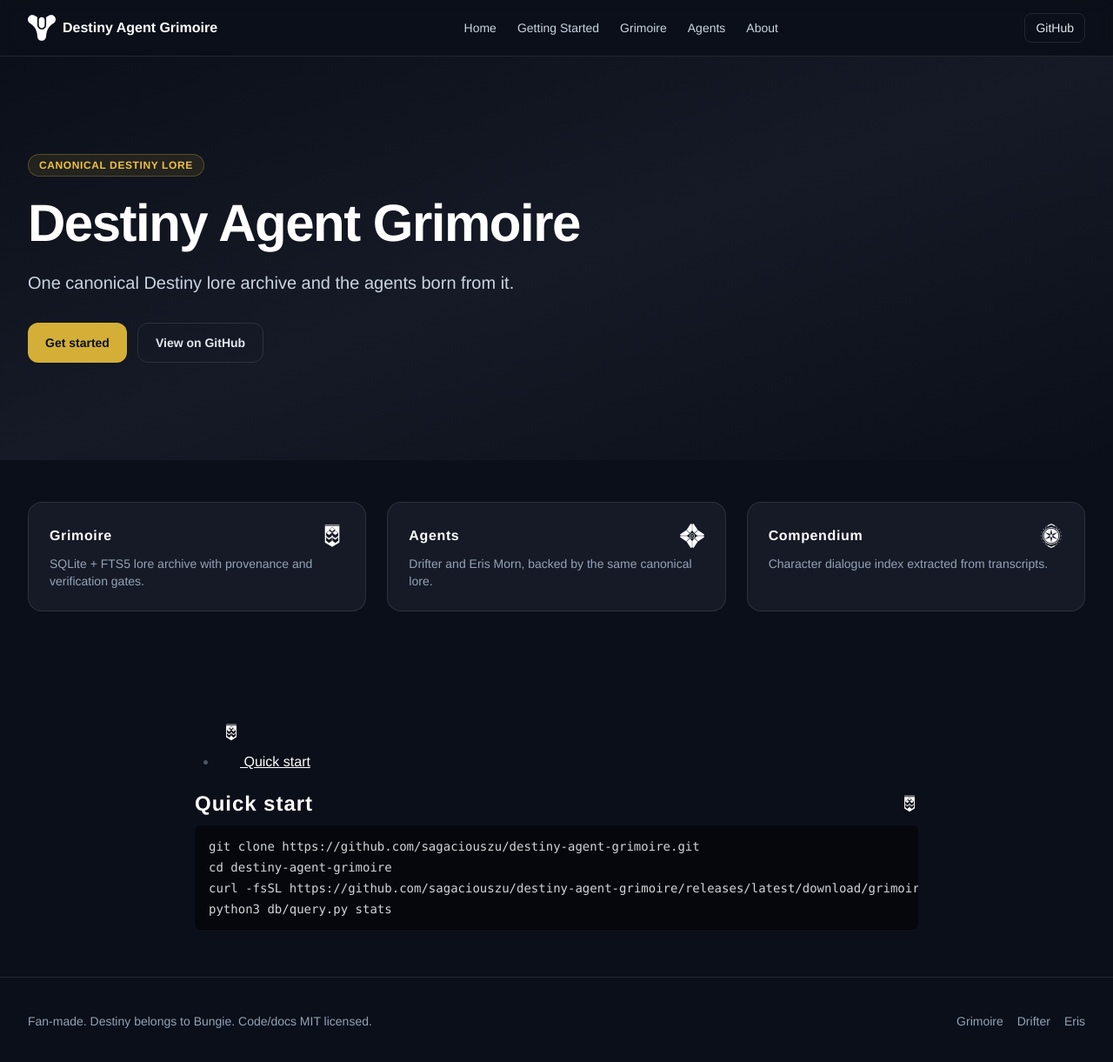
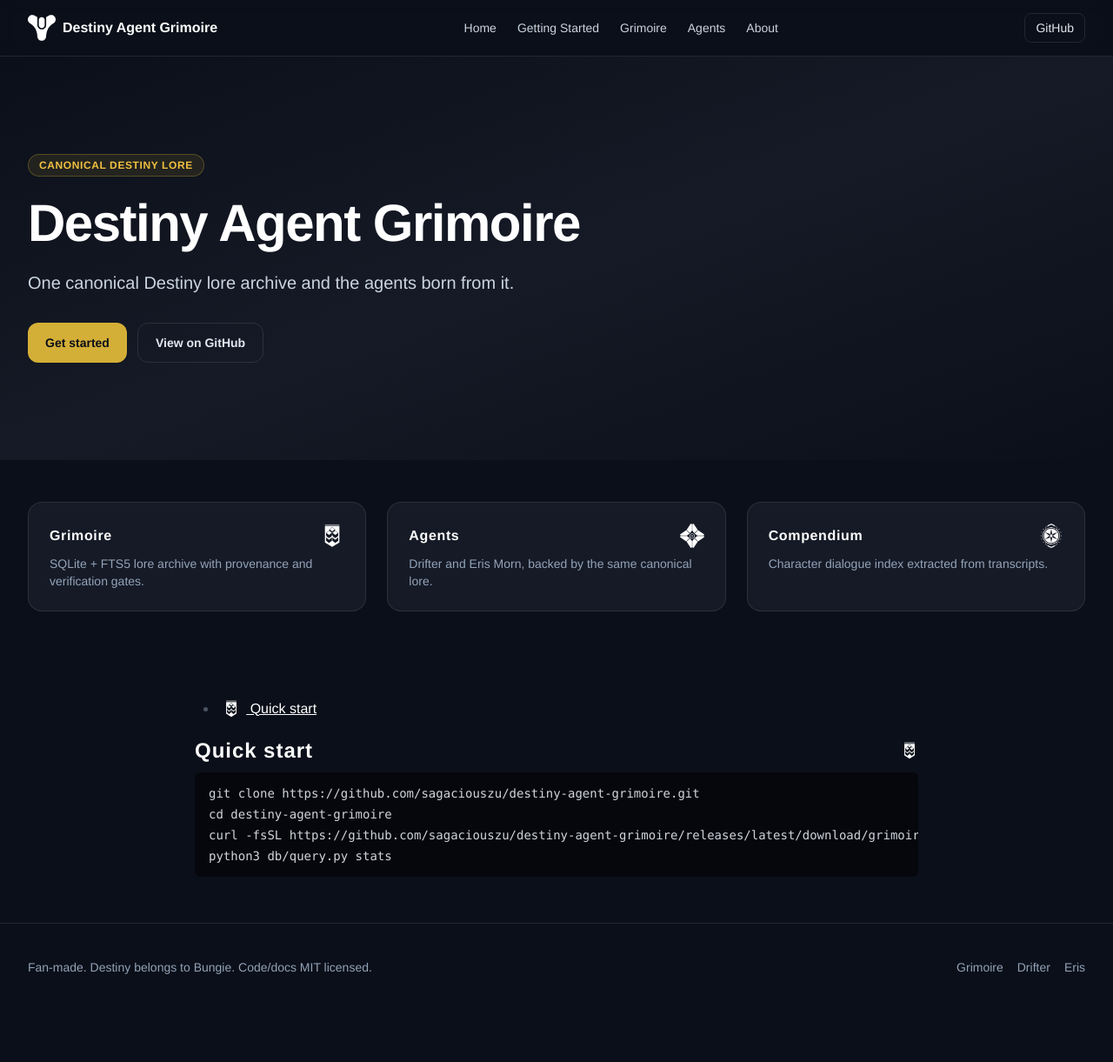
Before and after one commit to sagaciouszu/destiny-agent-grimoire-site, a Jekyll site: the page built from index.md, in a window 1280 px wide and 1224 px high. Shown: the top 1221 px of the window at 87% size. Built offline with Jekyll 4.4.1, drawn with Linux system fonts in a browser that asks for light colours; nearby versions of some CDN libraries; some web fonts are replaced.

Commit message:
Docs: compact TOC and icon spacing

```diff
--- a/_includes/head.html
+++ b/_includes/head.html
@@ -37,6 +37,9 @@
   .prose h2:has(> img) > img { order: 2; margin: 0; flex: none; }
   .prose p, .prose ul, .prose ol, .prose table, .prose pre { margin-top: 0.55rem; margin-bottom: 0.85rem; }
   .prose li { margin-top: 0.2rem; margin-bottom: 0.2rem; }
+  #markdown-toc { margin-top: 0.6rem; }
+  #markdown-toc li { margin: 0.15rem 0; }
+  #markdown-toc img { margin: 0 0.45rem 0 0; vertical-align: middle; }
 </style>
 
 <link href="https://fonts.cdnfonts.com/css/neue-haas-grotesk-display-pro" rel="stylesheet">
```
